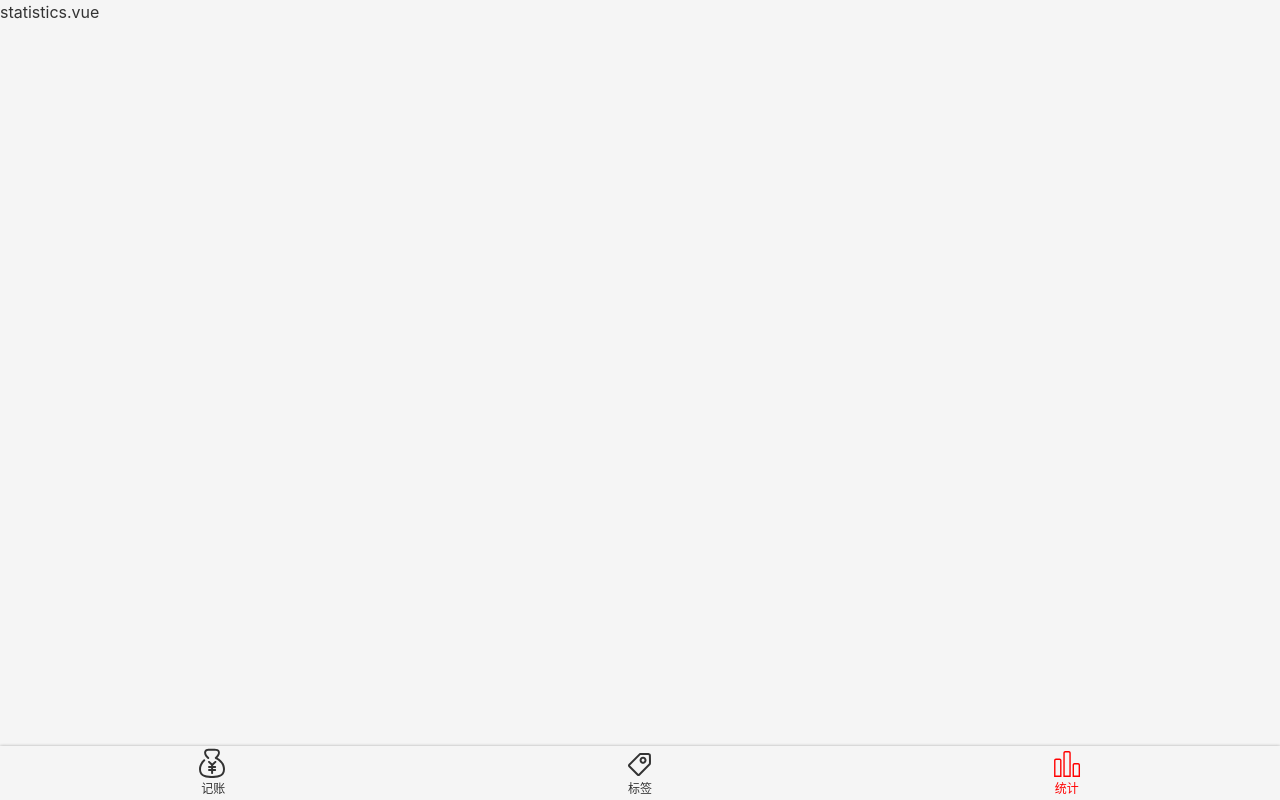
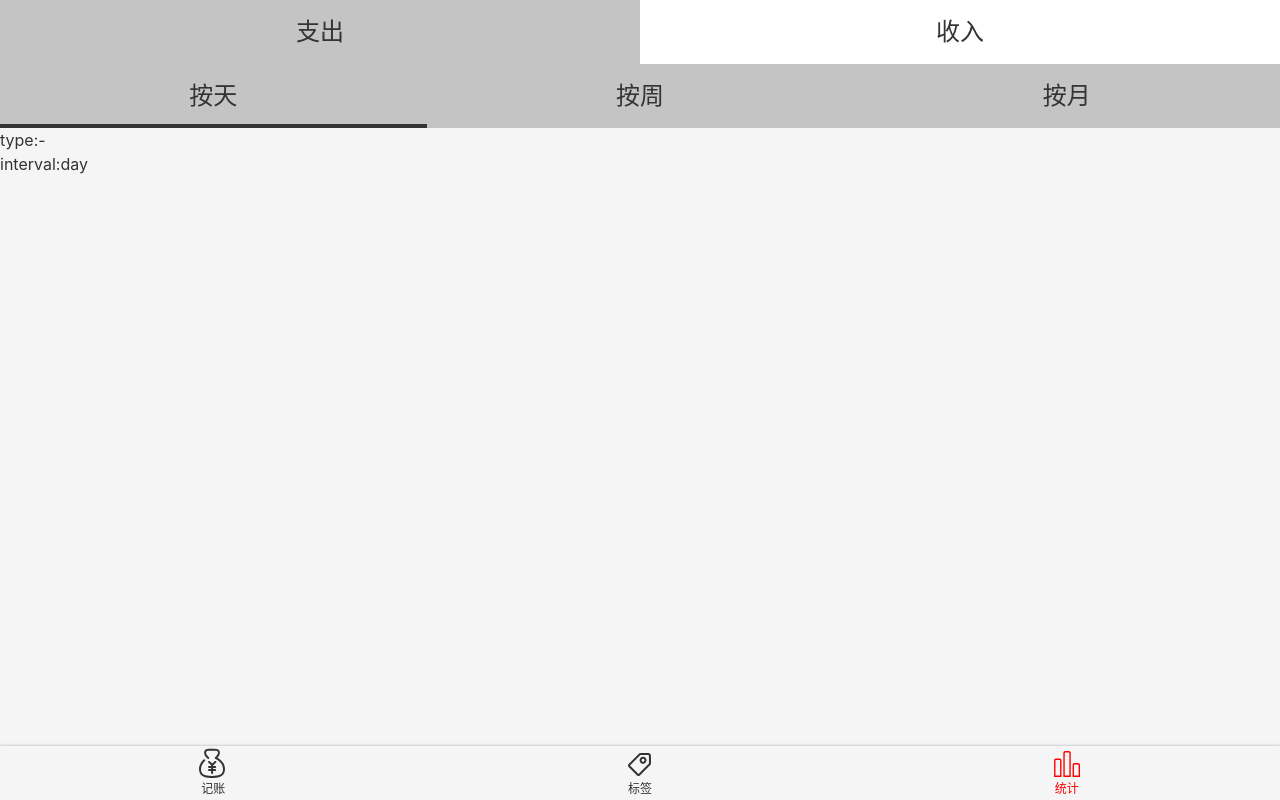
Before and after one commit to Latrevion/morney, a Vue app: page /#/statistics in a window 1280 px wide. Built offline with nearby package versions, Linux system fonts and the light colour scheme.

Commit message:
抽离Tabs.vue,使用在 Statistics.vue里

```diff
--- a/src/components/Money/Types.vue
+++ b/src/components/Money/Types.vue
@@ -1,8 +1,8 @@
 <template>
   <div>
     <ul class="types">
-      <li :class="value=== '-' && 'selected'" @click="selectType('-')">支出</li>
-      <li :class="value === '+' && 'selected'" @click="selectType('+')">收入</li>
+      <li :class="{selected:value==='-',[classPrefix+'-item ']:classPrefix}" @click="selectType('-')">支出</li>
+      <li :class="{selected:value==='+',[classPrefix+'-item ']:classPrefix}" @click="selectType('+')">收入</li>
     </ul>
   </div>
 </template>
@@ -13,7 +13,8 @@
 
 @Component
 export default class Types extends Vue {
-  @Prop()readonly value!:string;
+  @Prop(String)readonly value!:string;
+  @Prop(String)classPrefix?:string;
   selectType(type: string) {//type 只能是‘-’和‘+’中的一个
     if (type !== '-' && type !== '+') {
       throw new Error('type is unknown');
--- /dev/null
+++ b/src/components/Tabs.vue
@@ -0,0 +1,57 @@
+<template>
+  <ul class="tabs">
+    <li v-for="item in dataSource" :key="item.value" :class="liClass(item)" @click="select(item)">{{ item.text }}</li>
+  </ul>
+</template>
+
+<script lang='ts'>
+import Vue from 'vue';
+import {Component, Prop} from 'vue-property-decorator';
+
+type DataSourceItem = { text: string, value: string }
+
+@Component
+export default class Tabs extends Vue {
+  @Prop({required: true, type: Array}) dataSource!: DataSourceItem[];
+  @Prop(String) readonly value!: string;
+  @Prop(String) classPrefix?: string;
+
+  liClass(item:DataSourceItem){
+    return {
+    selected: item.value === this.value, [this.classPrefix + '-tabs-item']:this.classPrefix};
+    }
+
+
+  select(item: DataSourceItem) {
+    this.$emit('update:value', item.value);
+  }
+}
+</script>
+
+<style scoped lang='scss'>
+.tabs {
+  background: #c4c4c4;
+  display: flex;
+  text-align: center;
+  font-size: 24px;
+
+  > li {
+    width: 50%;
+    height: 64px;
+    display: flex;
+    justify-content: center;
+    align-items: center;
+    position: relative;
+
+    &.selected::after {
+      content: '';
+      position: absolute;
+      bottom: 0;
+      left: 0;
+      width: 100%;
+      height: 4px;
+      background: #333333;
+    }
+  }
+}
+</style>
--- a/src/views/Statistics.vue
+++ b/src/views/Statistics.vue
@@ -1,14 +1,46 @@
 <template>
   <layout>
-    statistics.vue
+    <Tabs class-prefix="type" :data-source="typeList" :value.sync="type"/>
+    <Tabs class-prefix="interval" :data-source="intervalList" :value.sync="interval"/>
+    <div>
+      type:{{type}}
+      <br>
+      interval:{{interval}}
+    </div>
   </layout>
 </template>
 
+<style scoped lang="scss">
+::v-deep .type-tabs-item {
+  background: #ffffff;
+
+  &.selected {
+    background: #c4c4c4;
+
+    &::after {
+      display: none;
+    }
+  }
+}
+</style>
+
 <script lang='ts'>
-import Nav from '@/components/Nav.vue';
+import Types from '@/components/Money/Types.vue';
+import Vue from 'vue';
+import {Component} from 'vue-property-decorator';
+import Tabs from '@/components/Tabs.vue';
 
-export default {
-  name: 'Statistics',
-  // components: {Nav}
+@Component({
+  components: {Tabs, Types},
+})
+export default class Statistics extends Vue {
+  type = '-';
+  interval = 'day';
+  intervalList = [
+    {text: '按天', value: 'day'},
+    {text: '按周', value: 'week'},
+    {text: '按月', value: 'month'},
+  ];
+  typeList = [{text: '支出', value: '-'}, {text: '收入', value: '+'}];
 };
 </script>
```
